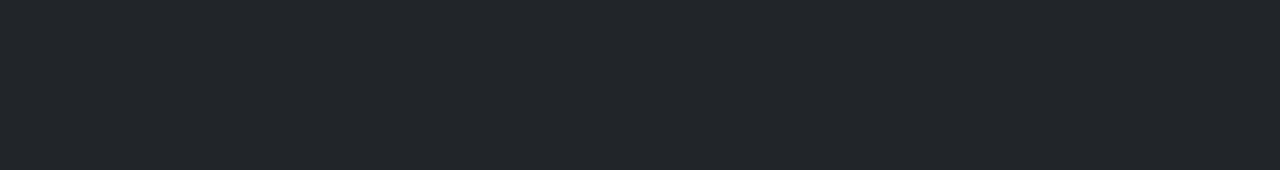
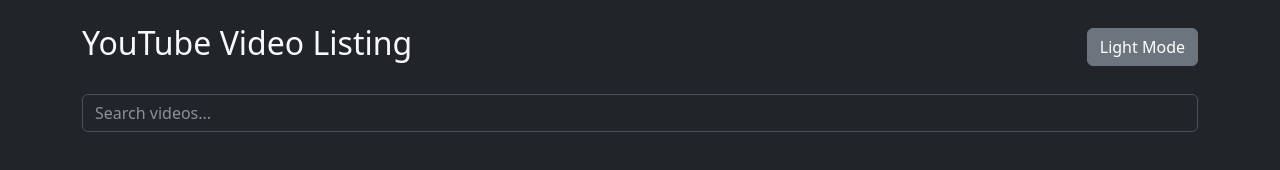
Before and after one commit to rejisterjack/freetube, a website built with Vite: page index.html in a window 1280 px wide. Built offline with nearby package versions, Linux system fonts and the light colour scheme.

Commit message:
feat: html structure

```diff
--- a/index.html
+++ b/index.html
@@ -10,8 +10,24 @@
       rel="stylesheet"
     />
   </head>
-  <body class="bg-dark">
+  <body data-bs-theme="dark">
+    <div class="container my-4">
+      <div class="d-flex justify-content-between align-items-center mb-4">
+        <h2 id="header-text" class="text-center text-light">
+          YouTube Video Listing
+        </h2>
+        <button id="theme-toggle" class="btn btn-secondary">Light Mode</button>
+      </div>
 
+      <input
+        type="text"
+        id="search"
+        class="form-control mb-3"
+        placeholder="Search videos..."
+      />
+
+      <div id="videoGrid" class="row g-4"></div>
+    </div>
 
     <script src="https://cdn.jsdelivr.net/npm/@popperjs/core@2.11.6/dist/umd/popper.min.js"></script>
     <script src="https://cdn.jsdelivr.net/npm/bootstrap@5.3.0/dist/js/bootstrap.min.js"></script>
```
